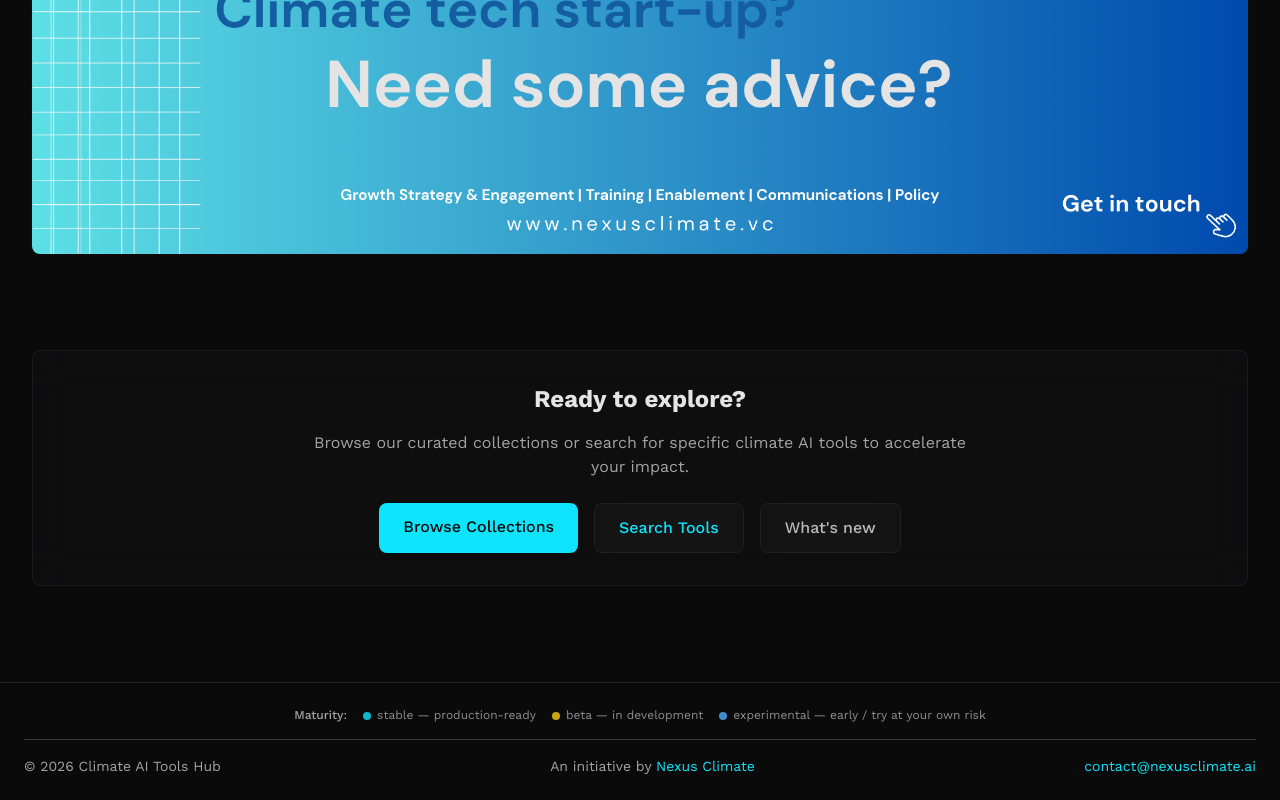
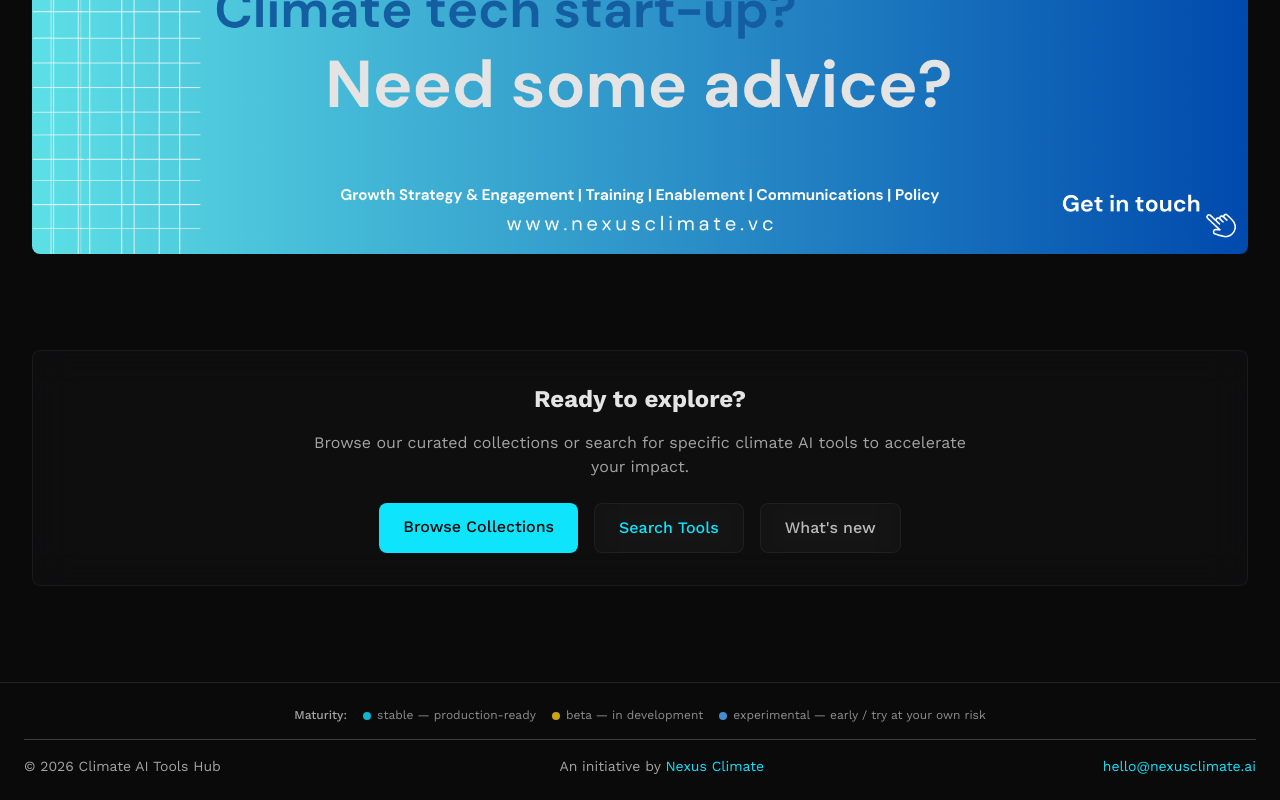
Before and after one commit to nexusclimate/Ai, a Next.js app: page / in a window 1280 px wide. Shown: the part 3322-4122 px from the top of the page. Built offline with nearby package versions, Linux system fonts and the light colour scheme; no server answers.

Commit message:
v1.2
update email

```diff
--- a/app/layout.tsx
+++ b/app/layout.tsx
@@ -176,8 +176,8 @@ export default function RootLayout({
               </div>
               {/* Right: Email */}
               <div>
-                <a href="mailto:contact@nexusclimate.ai" className="text-accent hover:underline">
-                  contact@nexusclimate.ai
+                <a href="mailto:hello@nexusclimate.ai" className="text-accent hover:underline">
+                  hello@nexusclimate.ai
                 </a>
               </div>
             </div>
--- a/index.html
+++ b/index.html
@@ -129,7 +129,7 @@
         <a href="#curated" class="hover:text-white">Curated GPTs</a>
         <a href="#about" class="hover:text-white">About</a>
         <a href="#contact" class="hover:text-white">Contact</a>
-        <a href="mailto:contact@nexusclimate.ai" class="bg-accent text-darkbg font-semibold py-2 px-4 rounded hover:opacity-90">Submit a GPT</a>
+        <a href="mailto:hello@nexusclimate.ai" class="bg-accent text-darkbg font-semibold py-2 px-4 rounded hover:opacity-90">Submit a GPT</a>
       </div>
     </nav>
   </header>
@@ -222,7 +222,7 @@
   <section class="relative z-10 px-6 py-20 max-w-4xl mx-auto text-center">
     <h3 class="text-2xl font-semibold text-lightgray mb-4">Have a GPT to Share?</h3>
     <p class="text-lightgray/70 text-lg mb-6">Know of an excellent climate-related GPT? Help us build the most comprehensive collection by submitting your recommendations.</p>
-    <a href="mailto:contact@nexusclimate.ai?subject=GPT Submission" class="inline-block bg-accent text-darkbg font-semibold py-3 px-6 rounded-lg hover:opacity-90 transition">Submit a GPT</a>
+    <a href="mailto:hello@nexusclimate.ai?subject=GPT Submission" class="inline-block bg-accent text-darkbg font-semibold py-3 px-6 rounded-lg hover:opacity-90 transition">Submit a GPT</a>
   </section>
 
   <footer class="relative z-10 border-t border-white/10 mt-24 px-6 py-10 max-w-7xl mx-auto" id="contact">
@@ -244,7 +244,7 @@
       <div class="flex flex-col items-center md:items-end">
         <p class="text-lightgray/70 text-base">
           Email:
-          <a href="mailto:contact@nexusclimate.ai" class="text-accent hover:underline">contact@nexusclimate.ai</a>
+          <a href="mailto:hello@nexusclimate.ai" class="text-accent hover:underline">hello@nexusclimate.ai</a>
         </p>
         <p class="text-lightgray/60 text-base mt-1">© 2025 Climate GPT Hub</p>
       </div>
```
Also changed, not shown: 3 other files (tests, documents, lock files or other folders).
